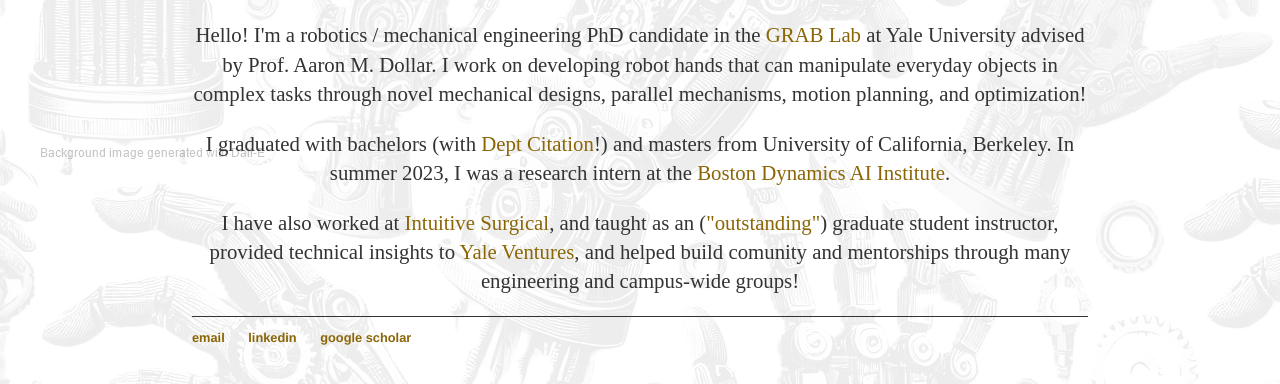
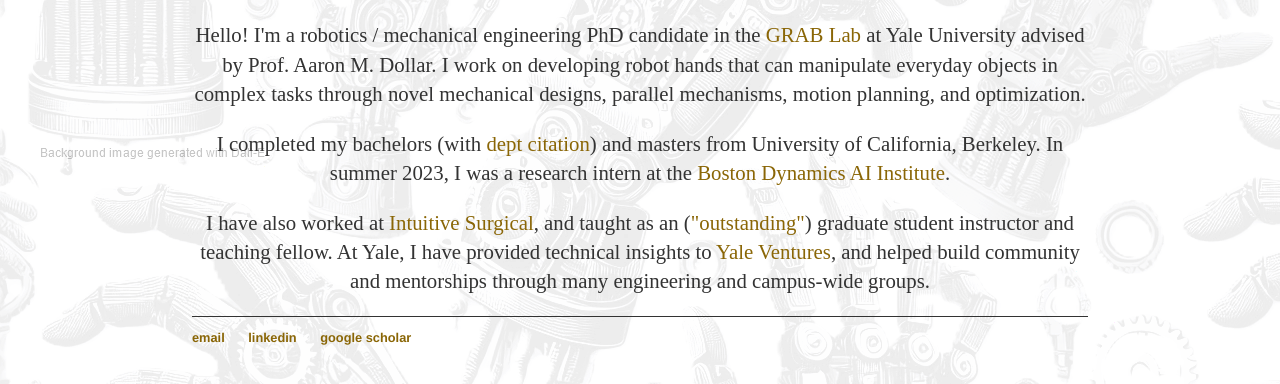
Before and after one commit to patelvatsalv/patelvatsalv.github.io, a Jekyll site: the page built from index.html, in a window 1280 px wide, cut to the strip 586-991 px from the top of the page. Shown: the top 384 px of the strip. Built offline with Jekyll 4.4.1, drawn with Linux system fonts in a browser that asks for light colours.

Commit message:
Update index.html

```diff
--- a/index.html
+++ b/index.html
@@ -19,11 +19,11 @@
 			</center>
 		</div>
   		<div class="column2">
-			<p> Hello! I'm a robotics / mechanical engineering PhD candidate in the <a href="https://www.eng.yale.edu/grablab/">GRAB Lab </a> at Yale University advised by Prof. Aaron M. Dollar. I work on developing robot hands that can manipulate everyday objects in complex tasks through novel mechanical designs, parallel mechanisms, motion planning, and optimization! </p>
+			<p> Hello! I'm a robotics / mechanical engineering PhD candidate in the <a href="https://www.eng.yale.edu/grablab/">GRAB Lab </a> at Yale University advised by Prof. Aaron M. Dollar. I work on developing robot hands that can manipulate everyday objects in complex tasks through novel mechanical designs, parallel mechanisms, motion planning, and optimization. </p>
 
-			<p> I graduated with bachelors (with <a href="https://financialaid.berkeley.edu/wp-content/uploads/2020/11/2017-18-DEPARTMENTAL-CITATION-RECIPIENTS_updated.pdf/">Dept Citation</a>!) and masters from University of California, Berkeley. In summer 2023, I was a research intern at the <a href="https://theaiinstitute.com/">Boston Dynamics AI Institute</a>. </p>
+			<p> I completed my bachelors (with <a href="https://financialaid.berkeley.edu/wp-content/uploads/2020/11/2017-18-DEPARTMENTAL-CITATION-RECIPIENTS_updated.pdf/">dept citation</a>) and masters from University of California, Berkeley. In summer 2023, I was a research intern at the <a href="https://theaiinstitute.com/">Boston Dynamics AI Institute</a>. </p>
 
-			<p>I have also worked at <a href="https://www.intuitive.com/en-us">Intuitive Surgical</a>, and taught as an (<a href="https://www.intuitive.com/en-us">"outstanding"</a>) graduate student instructor, provided technical insights to <a href="https://ventures.yale.edu/about/fellows-associates">Yale Ventures</a>, and helped build comunity and  mentorships through many engineering and campus-wide groups! </p>
+			<p>I have also worked at <a href="https://www.intuitive.com/en-us">Intuitive Surgical</a>, and taught as an (<a href="https://www.intuitive.com/en-us">"outstanding"</a>) graduate student instructor and teaching fellow. At Yale, I have provided technical insights to <a href="https://ventures.yale.edu/about/fellows-associates">Yale Ventures</a>, and helped build community and mentorships through many engineering and campus-wide groups. </p>
 
  		</div>
 		<div class="column3">
```
